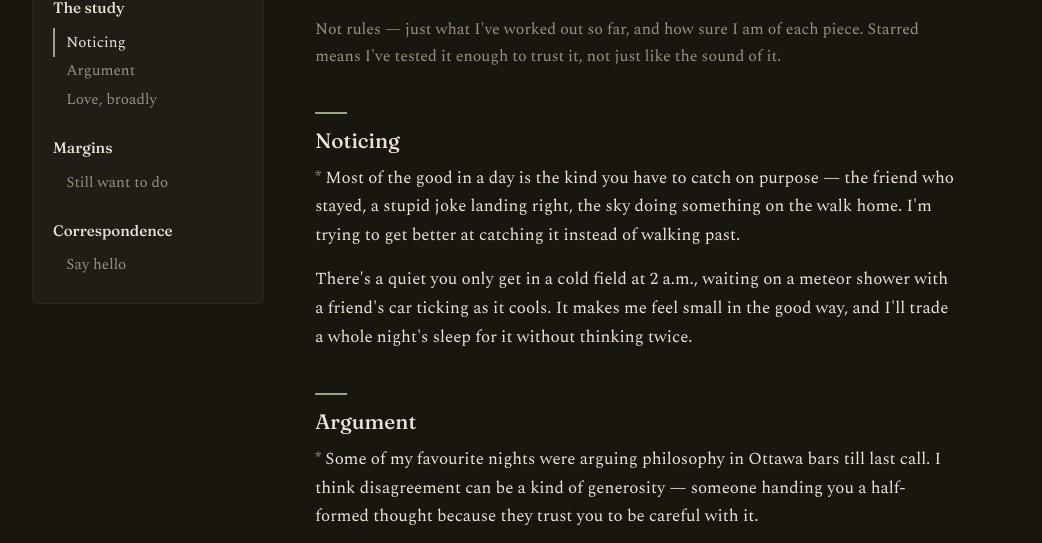
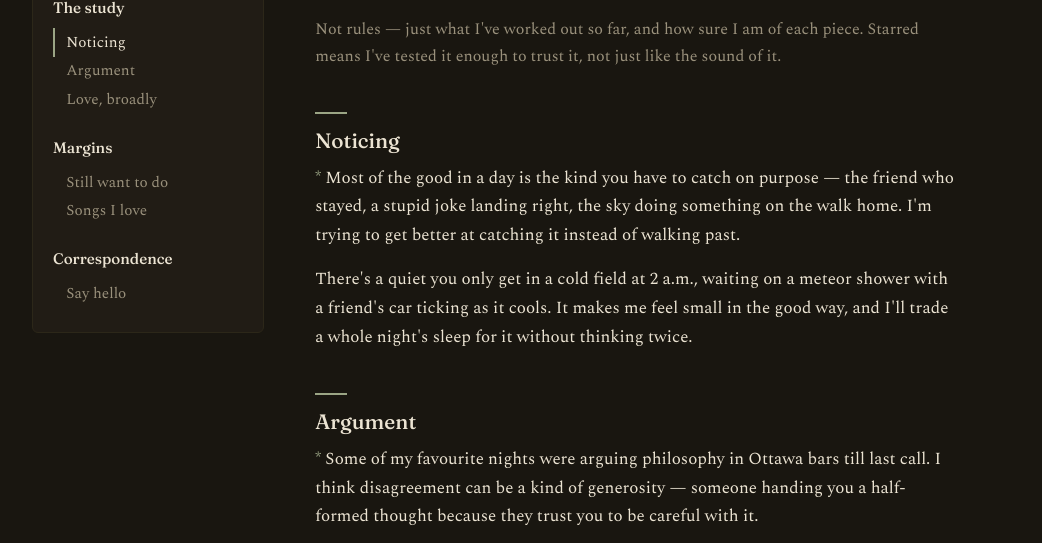
Before and after one commit to PrachixShah/PrachixShah.github.io, a plain HTML site: page ethos.html in a window 1280 px wide. Shown: the part 213-756 px from the top of the page, without its empty margins (118-1160 px from the left). Drawn offline with nearby package versions, Linux system fonts and the light colour scheme.

Commit message:
Link Songs I love from the Ethos index

```diff
--- a/ethos.html
+++ b/ethos.html
@@ -113,6 +113,7 @@ em{font-style:italic;}
     <p class="grp">Margins</p>
     <ul>
       <li><a href="#still">Still want to do</a></li>
+      <li><a href="songs.html">Songs I love</a></li>
     </ul>
 
     <p class="grp">Correspondence</p>
```
